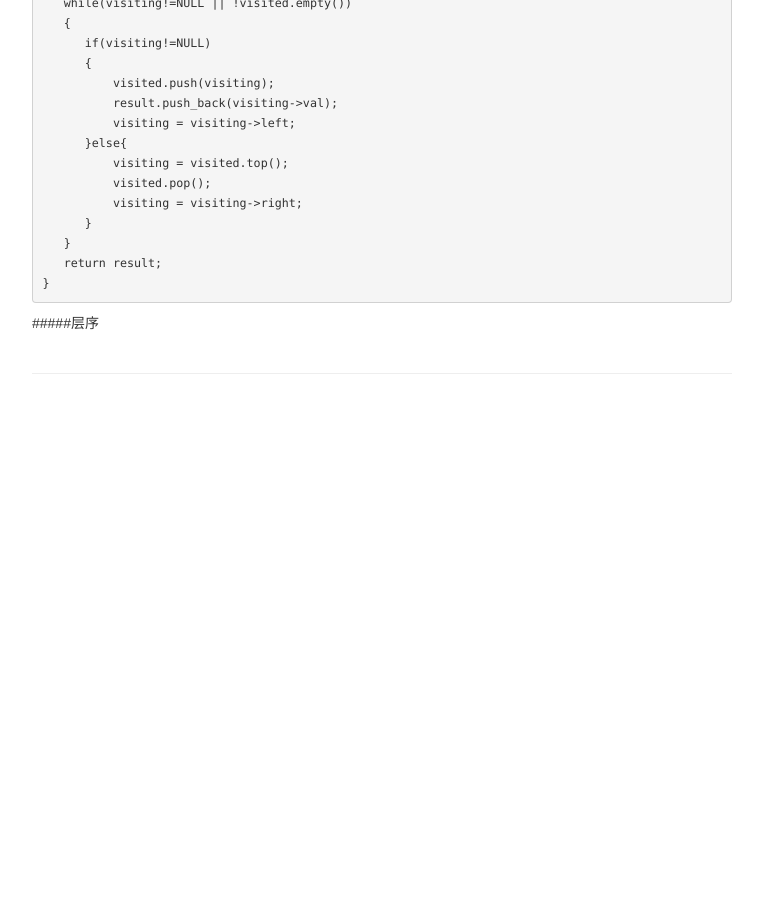
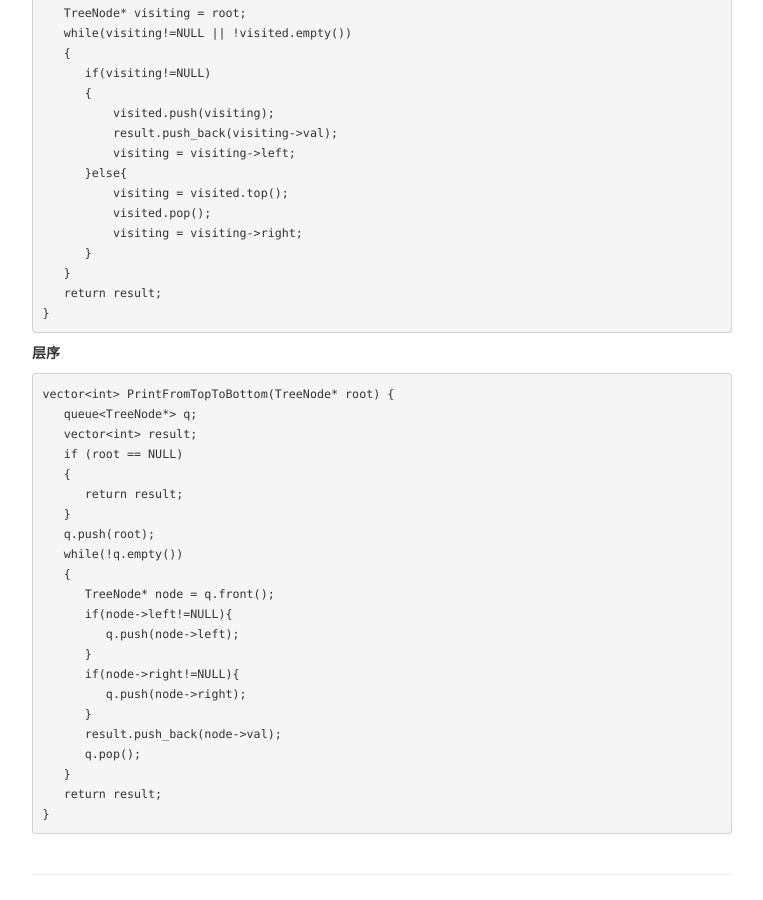
Before and after one commit to sfgcs/sfgcs.github.io, a Jekyll site: the page built from pages/leetcode.md, in a window 1280 px wide and 900 px high, scrolled down 3114 px. Shown: the whole window, without its empty margins (258-1021 px from the left). Built offline with Jekyll 4.4.1, drawn with Linux system fonts in a browser that asks for light colours; before the commit the page ends 3519 px from its top, so only the background shows below that.

Commit message:
Update leetcode.md

````diff
--- a/pages/leetcode.md
+++ b/pages/leetcode.md
@@ -112,7 +112,7 @@ vector<int> GetLeastNumbers_Solution(vector<int> input, int k) {
 ```
 ### 树
 #### [遍历](https://leetcode.com/problems/binary-tree-preorder-traversal/)
-#####前中后
+##### 前中后
 递归
 ```
 void preorder(TreeNode* root,vector<int> &result)
@@ -162,4 +162,28 @@ vector<int> preorderTraversal(TreeNode* root) {
    return result;
 }
 ```
-#####层序
+##### 层序
+```
+vector<int> PrintFromTopToBottom(TreeNode* root) {
+   queue<TreeNode*> q;
+   vector<int> result;
+   if (root == NULL)
+   {
+      return result;
+   }
+   q.push(root);
+   while(!q.empty())
+   {
+      TreeNode* node = q.front();
+      if(node->left!=NULL){
+         q.push(node->left);
+      }
+      if(node->right!=NULL){
+         q.push(node->right);
+      }
+      result.push_back(node->val);
+      q.pop();
+   }
+   return result;
+}
+```
````
